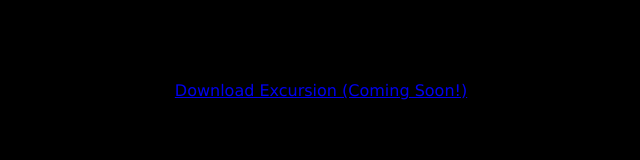
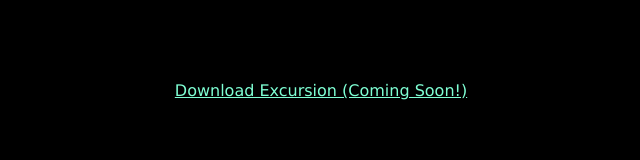
Before and after one commit to LesleeJ/excusrion, a plain HTML site: page index.html in a window 1280 px wide. Shown: the whole page, without its empty margins (319-959 px from the left). Drawn offline with Linux system fonts and the light colour scheme.

Commit message:
took off erroneous period preventing color change

```diff
--- a/index.html
+++ b/index.html
@@ -9,7 +9,7 @@
 </head>
 <body>
 <h1 class=".header--main">Discover Hidden Places In the World Around You</h1>
-<p><a class=".link--cta" href="#">Download Excursion (Coming Soon!)</a></p>
+<p><a class="link--cta" href="#">Download Excursion (Coming Soon!)</a></p>
 
 
 </body>
```
